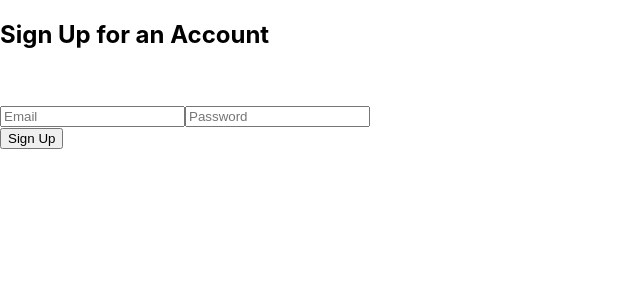
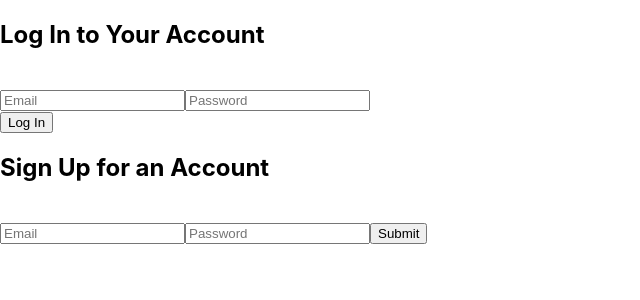
Before and after one commit to cmaniscalchi/baking-app-frontend, a React (Create React App) app: page /login in a window 1280 px wide. Shown: the top 300 px of the page, without its empty margins (0-640 px from the left). Built offline with nearby package versions, Linux system fonts and the light colour scheme.

Commit message:
can sign up for and log into an account

```diff
--- a/src/actions/usersActions.js
+++ b/src/actions/usersActions.js
@@ -70,7 +70,6 @@ export const logoutUser = email => {
 }
 
 export const signUpUser = (email, password) => {
-  debugger
   let urlSuffix = `users`
   let postConfig = {
     method: "POST",
--- a/src/components/LoginSignupForm.js
+++ b/src/components/LoginSignupForm.js
@@ -17,19 +17,19 @@ class LoginSignupForm extends Component {
   }
 
   handleSignUpSubmit = event => {
-    debugger;
     event.preventDefault()
     this.props.signUpUser(this.state.email, this.state.password)
     this.setState({ email: '', password: '' })
   }
 
   render() {
+    console.log("LoginSignupForm props:", this.props)
     let { failedLogin, error, loggedIn } = this.props
     let { email, password } = this.state
 
     const emailInput = (
       <input
-        label="Email"
+        type="text"
         placeholder="Email"
         name="email"
         onChange={this.handleInputChange}
@@ -40,7 +40,6 @@ class LoginSignupForm extends Component {
     const passwordInput = (
       <input
         type="password"
-        label="Password"
         placeholder="Password"
         name="password"
         onChange={this.handleInputChange}
@@ -48,45 +47,43 @@ class LoginSignupForm extends Component {
       />
     )
 
-    // const logInForm = (
-    //   <div>
-    //     <h2>Log In to Your Account</h2>
-    //     <br />
-    //     <form onSubmit={this.handleLoginSubmit}>
-    //       {failedLogin ? error : null}
-    //       <div>
-    //         {emailInput}
-    //         {passwordInput}
-    //       </div>
-    //       <button type="submit">Log In</button>
-    //     </form>
-    //   </div>
-    // )
-
-    const signUpForm = (
+    const logInForm = (
       <div>
-        <h2>Sign Up for an Account</h2>
+        <h2>Log In to Your Account</h2>
         <br />
         <form onSubmit={this.handleLoginSubmit}>
-          <p>
-            {failedLogin ? error : null}
-          </p>
+          {failedLogin ? error : null}
           <div>
             {emailInput}
             {passwordInput}
           </div>
-          <button type="submit">Sign Up</button>
+          <button type="submit">Log In</button>
+        </form>
+      </div>
+    )
+
+    const signUpForm = (
+      <div>
+        <form onSubmit={this.handleSignUpSubmit}>
+          <h2>Sign Up for an Account</h2>
+          <br />
+          {failedLogin ? console.log(error) : null}
+
+          {emailInput}
+          {passwordInput}
+
+          <input type="submit" value="Submit" />
         </form>
       </div>
     )
 
     if (loggedIn) {
-        return <Redirect to="/profile" />
-      } else {
+      return <Redirect to="/profile" />
+    } else {
       return (
         <Fragment>
           <div>
-            {/* {logInForm} */}
+            {logInForm}
             {signUpForm}
           </div>
         </Fragment>
--- a/src/containers/App.js
+++ b/src/containers/App.js
@@ -12,7 +12,7 @@ const App = () => {
       <div>
         <Switch>
           <Route exact path="/login" component={LoginSignupForm} />
-          <Route exact path="/home" component={RecipeContainer} />
+          <Route exact path="/profile" component={RecipeContainer} />
         </Switch>
       </div>
     </Fragment>
--- a/src/containers/RecipeContainer.js
+++ b/src/containers/RecipeContainer.js
@@ -1,5 +1,5 @@
 import React, { Fragment } from 'react'
-import withAuth from '../hocs/WithAuth'
+import WithAuth from '../hocs/WithAuth'
 
 const RecipeContainer = () => {
 
@@ -10,4 +10,4 @@ const RecipeContainer = () => {
   )
 }
 
-export default withAuth(RecipeContainer)
+export default WithAuth(RecipeContainer)
--- a/src/hocs/WithAuth.js
+++ b/src/hocs/WithAuth.js
@@ -25,8 +25,8 @@ const WithAuth = WrappedComponent => {
 
   const mapStateToProps = state => {
     return {
-      loggedIn: state.user.loggedIn,
-      authenticatingUser: state.user.authenticatingUser
+      loggedIn: state.users.loggedIn,
+      authenticatingUser: state.users.authenticatingUser
     }
   }
 
```
